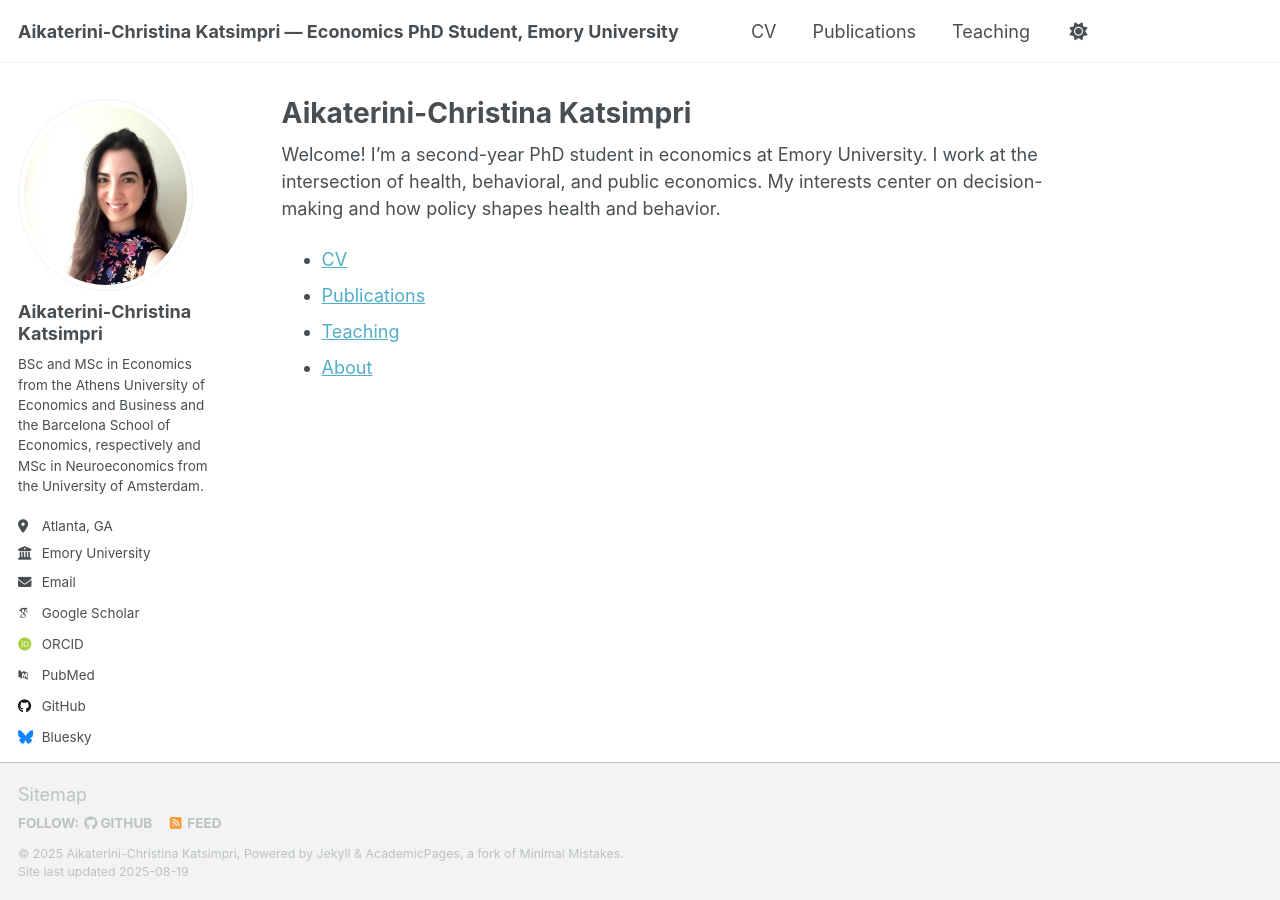
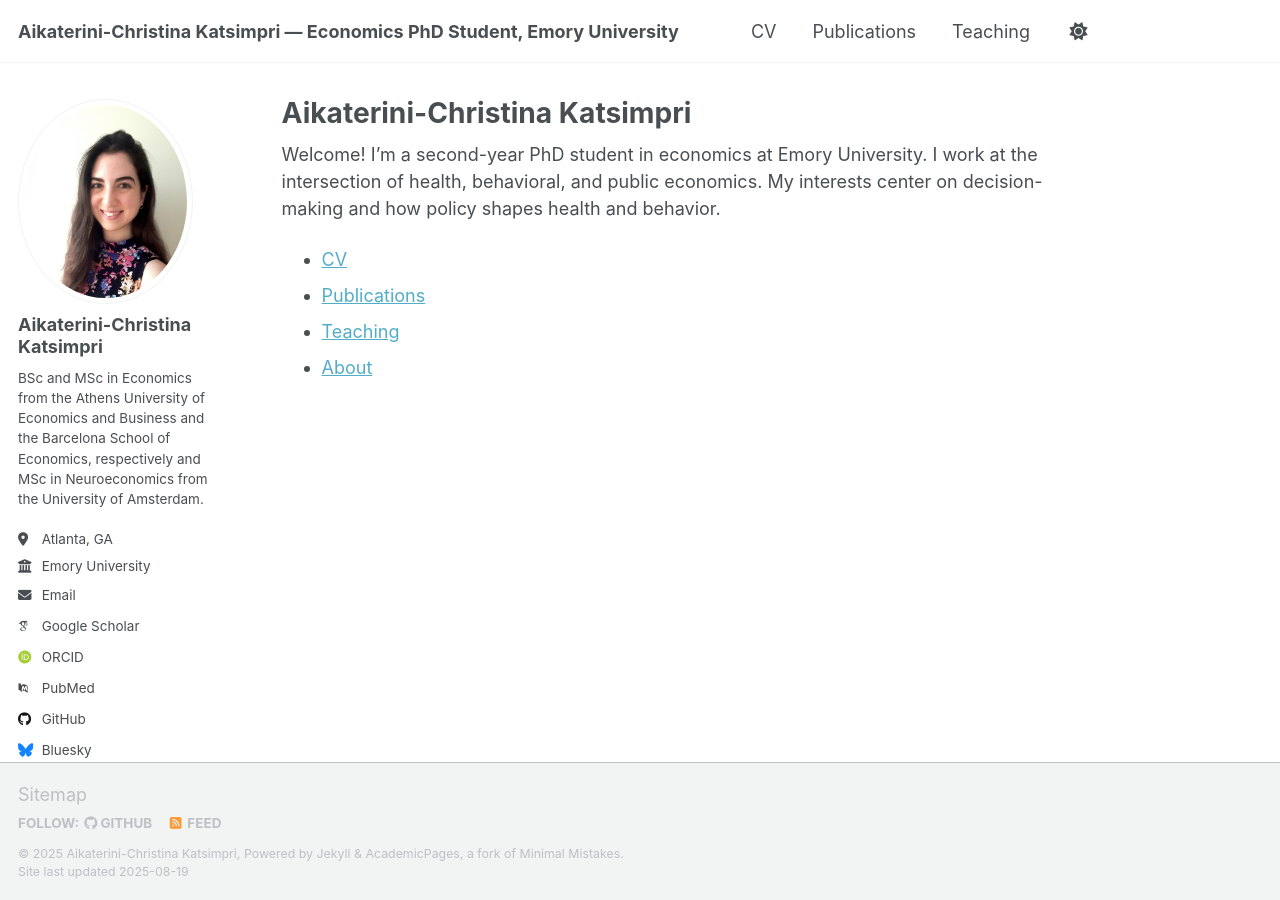
Before and after one commit to akatsim22/akatsim22.github.io, a Jekyll site: the page built from index.md, in a window 1280 px wide. Built offline with Jekyll 4.4.1, drawn with Linux system fonts in a browser that asks for light colours; some web fonts are replaced; a script that is not in the unit is left out.

Commit message:
Update _config.yml

```diff
--- a/_config.yml
+++ b/_config.yml
@@ -22,7 +22,7 @@ repository               : "akatsim22/akatsim22.github.io"
 #               Additional customization can be done by editing /_includes/author-profile.html
 author:
   # Biographic information
-  avatar           : "Katsimpri_Photo_cropped.jpg"
+  avatar           : "Katsimpri_Photo_cropped_2.jpg"
   name             : "Aikaterini-Christina Katsimpri"
   pronouns         : # example: "she/her"
   bio              : "BSc and MSc in Economics from the Athens University of Economics and Business and the Barcelona School of Economics, respectively and MSc in Neuroeconomics from the University of Amsterdam."
```
